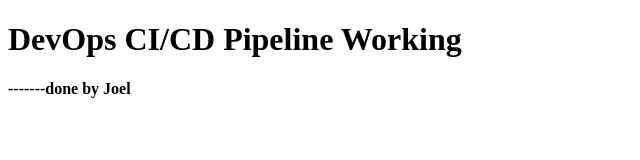
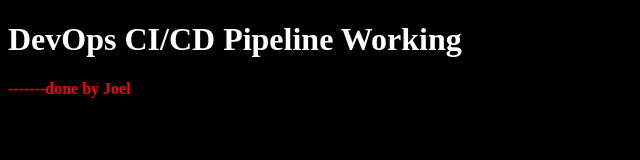
Before and after one commit to JerusalemBoy/deployment, a plain HTML site: page index.html in a window 1280 px wide. Shown: the whole page, without its empty margins (0-640 px from the left). Drawn offline with Linux system fonts and the light colour scheme.

Commit message:
index file

```diff
--- a/index.html
+++ b/index.html
@@ -5,8 +5,8 @@
     <meta name="viewport" content="width=device-width, initial-scale=1.0">
     <title>Document</title>
 </head>
-<body>
+<body style="background-color: black; color: white;">
     <h1>DevOps CI/CD Pipeline Working</h1>
-     <p><strong>-------done by Joel</strong></p>
+     <p style="color:red;"><strong>-------done by Joel</strong></p>
 </body>
 </html>
```
